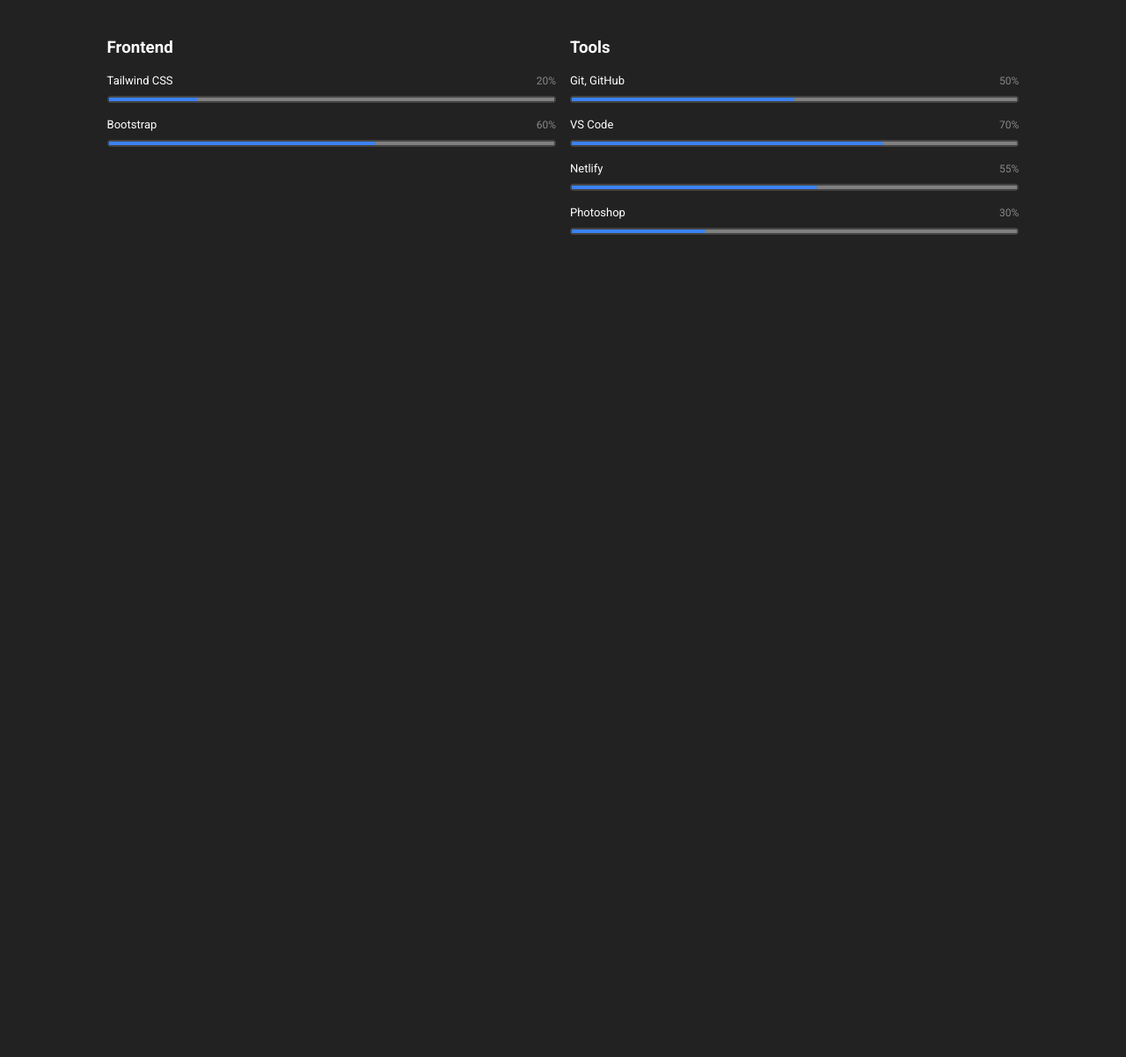
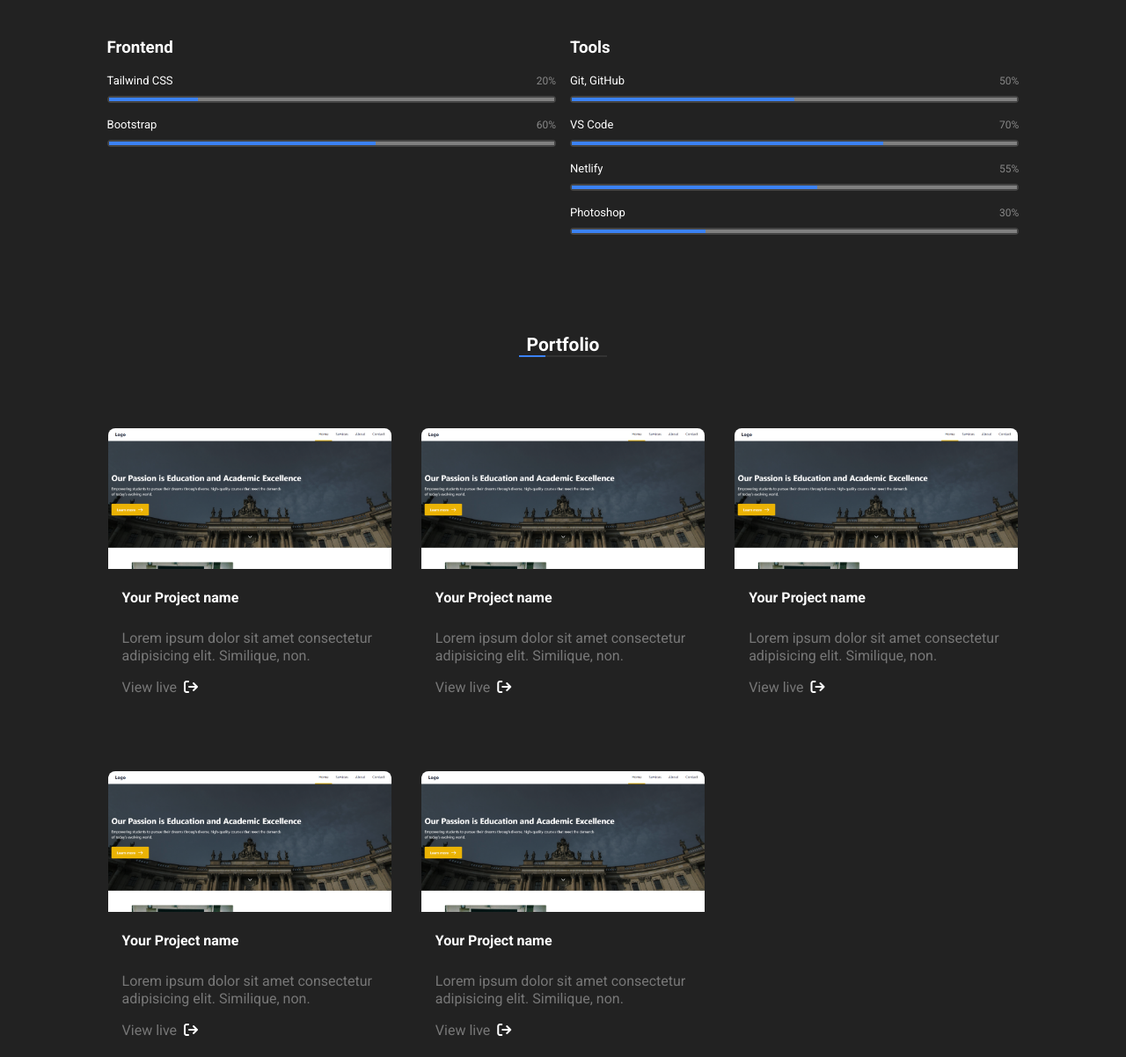
Before and after one commit to shamimhossenshuvo/portfolio, a plain HTML site: page index.html in a window 1280 px wide. Shown: the part 2674-3876 px from the top of the page at 88% size. Before the commit the page ends 2974 px from the top, so only its background shows below. Drawn offline with Linux system fonts and the light colour scheme.

Commit message:
Portfolio section done

```diff
--- a/css/style.css
+++ b/css/style.css
@@ -497,3 +497,61 @@ body{
 .progress::-webkit-progress-value{
   background-color: rgb(59, 130, 246)
 }
+
+/* portfolio */
+.project-container{
+  display: grid;
+  grid-template-columns: repeat(3, minmax(0, 1fr));
+  gap: 2rem;
+  margin-top: 3rem;
+}
+
+.project-list{
+  margin-top: 2rem;
+  border: 1px solid #222;
+  border-radius: 1rem;
+}
+
+.project-list:hover{
+ background-color: #333;
+}
+.project-img{
+  max-width: 100%;
+  height: auto;
+  margin: 0 auto;
+  display: block;
+  border-top-right-radius: 8px;
+  border-top-left-radius: 8px;
+}
+
+.project-details{
+  padding-bottom: 20px;
+}
+
+.project-name{
+  padding-left: 1rem;
+  font-size: 16px;
+  line-height: 40px;
+}
+
+.project-link{
+  padding-left: 1rem;
+  padding-bottom: 1rem;
+  color: #777;
+  text-decoration: none;
+}
+
+.project-description{
+  padding-left: 1rem;
+  line-height: 20px;
+  color: #777;
+}
+
+.project-link:hover{
+  color: yellow;
+  text-decoration: underline;
+}
+
+#portfolio{
+  margin-top: 4rem;
+}
--- a/index.html
+++ b/index.html
@@ -488,7 +488,81 @@
 
     <!-- Skills Section end -->
 
+    <!-- Portfolio Section Start -->
 
+    <div id="portfolio" class="container">
+      <div class="portfolio-container">
+        <div class="subtitle-container">
+          <h3 class="subtitle">Portfolio</h3>
+          <div class="line">
+            <div class="inner-line"></div>
+          </div>
+        </div>
+
+        <div class="project-container">
+          <div class="project-list">
+            <img class="project-img" src="./img/Inside Ev.png" alt="project-1">
+            <div class="project-details">
+              <h2 class="project-name">Your Project name</h2>
+              <p class="project-description">
+                Lorem ipsum dolor sit amet consectetur adipisicing elit. Similique, non.
+              </p>
+              <a class="project-link" href="#" target="_blank">View live<i
+                  class="fa-solid fa-arrow-right-from-bracket"></i></a>
+            </div>
+          </div>
+
+          <div class="project-list">
+            <img class="project-img" src="./img/Inside Ev.png" alt="project-1">
+            <div class="project-details">
+              <h2 class="project-name">Your Project name</h2>
+              <p class="project-description">
+                Lorem ipsum dolor sit amet consectetur adipisicing elit. Similique, non.
+              </p>
+              <a class="project-link" href="#" target="_blank">View live<i class="fa-solid fa-arrow-right-from-bracket"></i></a>
+            </div>
+          </div>
+
+          <div class="project-list">
+            <img class="project-img" src="./img/Inside Ev.png" alt="project-1">
+            <div class="project-details">
+              <h2 class="project-name">Your Project name</h2>
+              <p class="project-description">
+                Lorem ipsum dolor sit amet consectetur adipisicing elit. Similique, non.
+              </p>
+              <a class="project-link" href="#" target="_blank">View live<i class="fa-solid fa-arrow-right-from-bracket"></i></a>
+            </div>
+          </div>
+          <div class="project-list">
+            <img class="project-img" src="./img/Inside Ev.png" alt="project-1">
+            <div class="project-details">
+              <h2 class="project-name">Your Project name</h2>
+              <p class="project-description">
+                Lorem ipsum dolor sit amet consectetur adipisicing elit. Similique, non.
+              </p>
+              <a class="project-link" href="#" target="_blank">View live<i class="fa-solid fa-arrow-right-from-bracket"></i></a>
+            </div>
+          </div>
+
+          <div class="project-list">
+            <img class="project-img" src="./img/Inside Ev.png" alt="project-1">
+            <div class="project-details">
+              <h2 class="project-name">Your Project name</h2>
+              <p class="project-description">
+                Lorem ipsum dolor sit amet consectetur adipisicing elit. Similique, non.
+              </p>
+              <a class="project-link" href="#" target="_blank">View live<i class="fa-solid fa-arrow-right-from-bracket"></i></a>
+            </div>
+          </div>
+
+
+        </div>
+
+
+      </div>
+    </div>
+
+    <!-- Portfolio Section End  -->
 
 
 
```
Also changed, not shown: img/Inside Ev.png (added).
